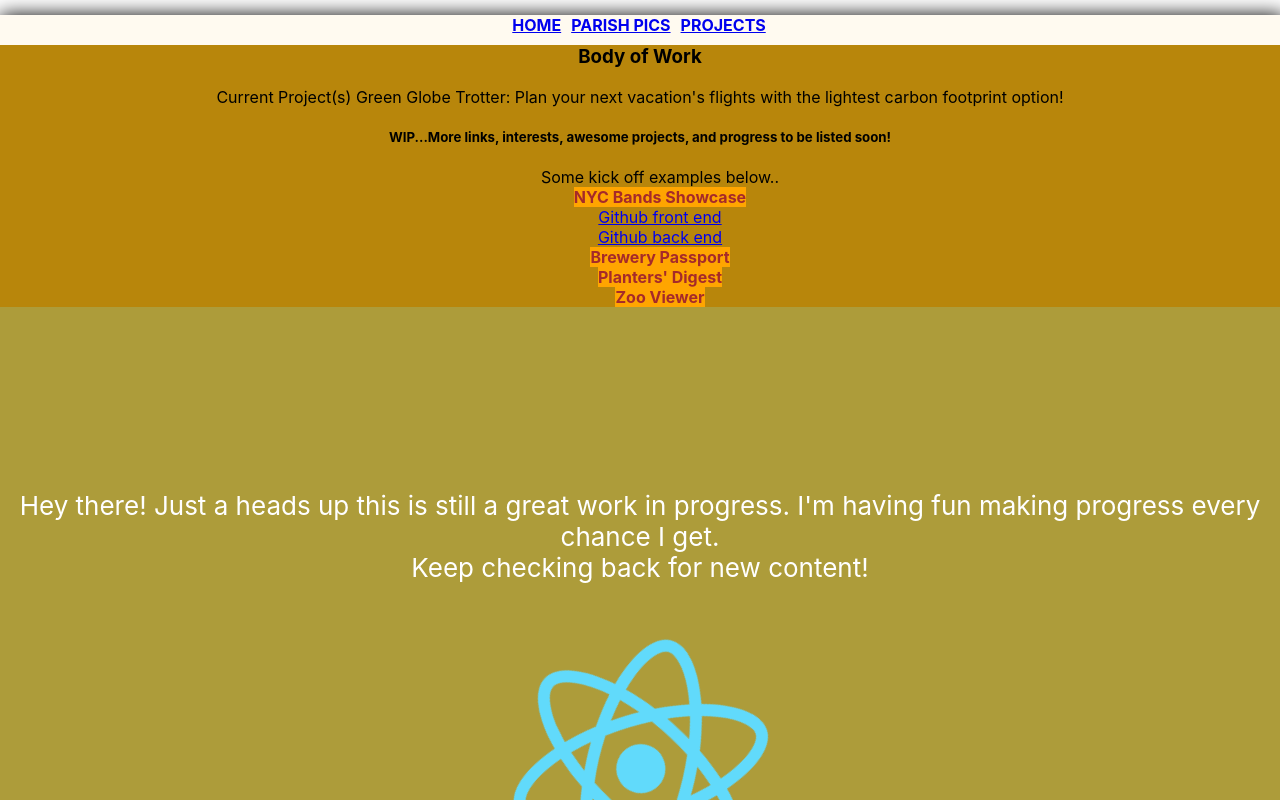
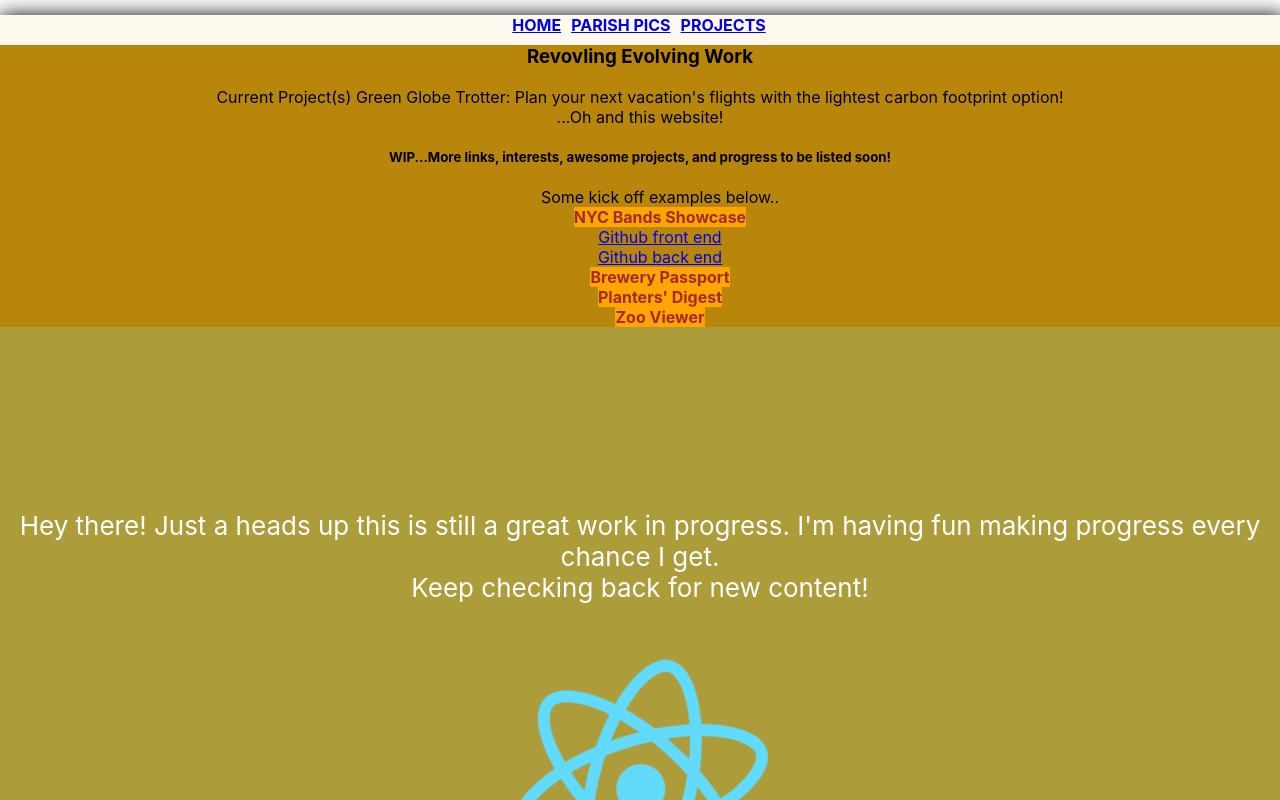
Before and after one commit to ParishBen/parishs-place, a React (Create React App) app: page /projects in a window 1280 px wide. Shown: the top 800 px of the page. Built offline with nearby package versions, Linux system fonts and the light colour scheme.

Commit message:
Text changes

```diff
--- a/src/Projects.js
+++ b/src/Projects.js
@@ -34,9 +34,10 @@ const Projects = () => {
     return (
         <div style={{backgroundColor:'darkgoldenrod', position:'relative',top:'20pt'}}>
 
-        <h3>Body of Work</h3>
+        <h3>Revovling Evolving Work</h3>
         <p> Current Project(s)
-            Green Globe Trotter: Plan your next vacation's flights with the lightest carbon footprint option!
+            Green Globe Trotter: Plan your next vacation's flights with the lightest carbon footprint option! <br/>
+            ...Oh and this website!
         </p>
         <t/> <h5>WIP...More links, interests, awesome projects, and progress to be listed soon!</h5>
         <ul style={{listStyle:'none'}}>
```
